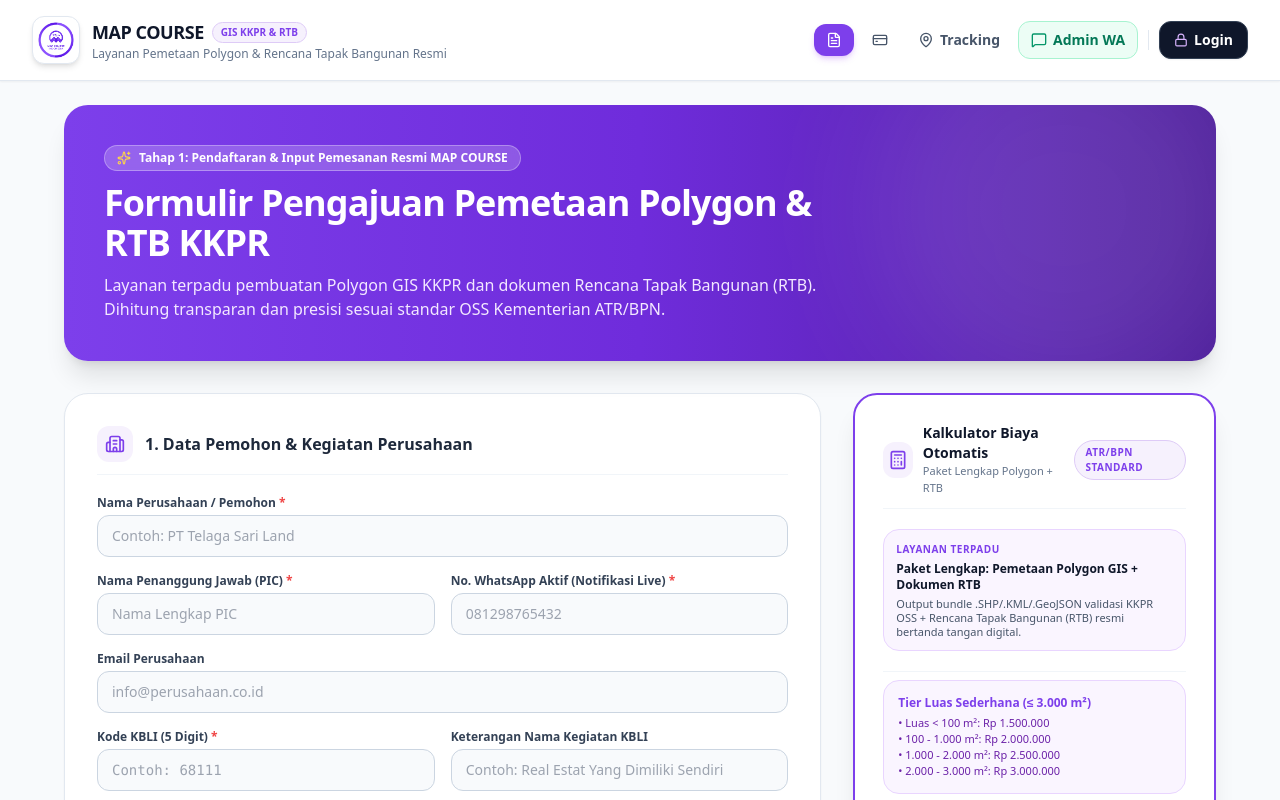
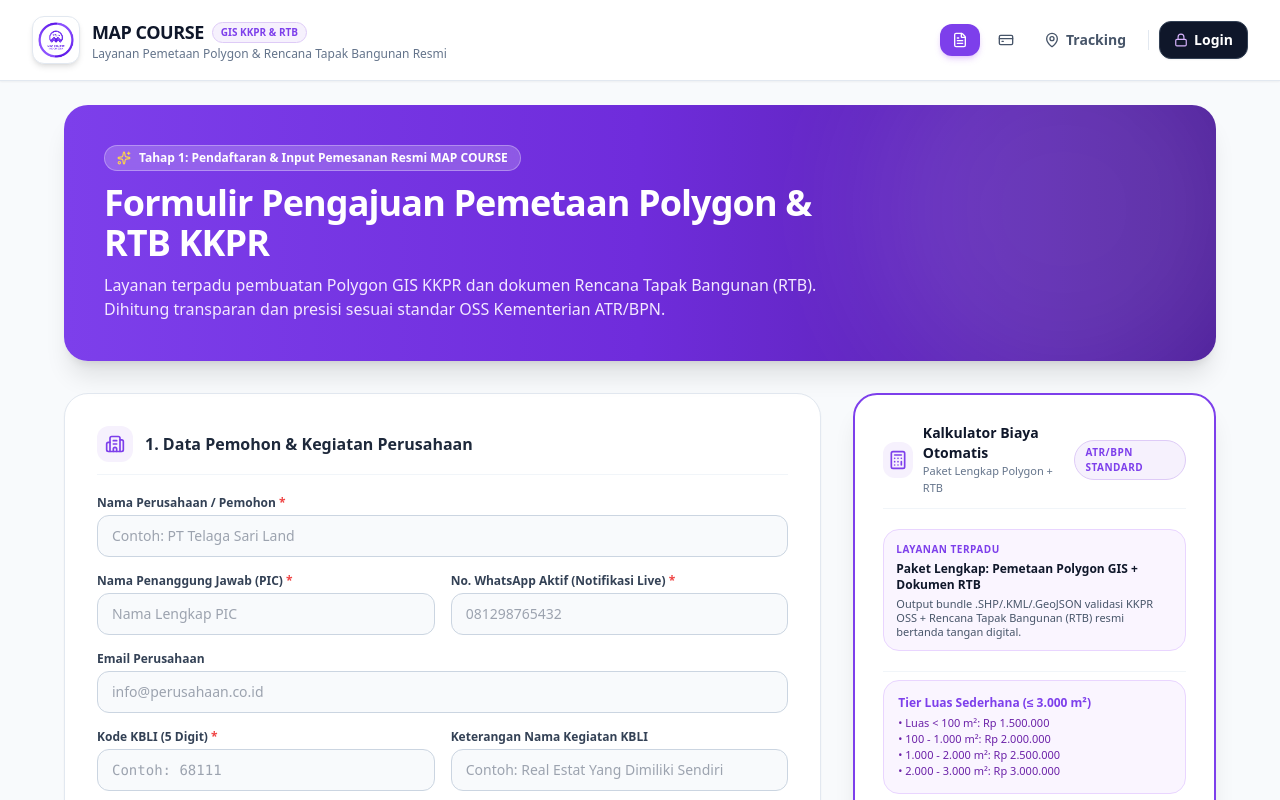
Before and after one commit to mapcourseid/pemesanan, a React (Vite) app: page / in a window 1280 px wide. Shown: the top 800 px of the page. Built offline with nearby package versions, Linux system fonts and the light colour scheme; no server answers; the database is empty.

Commit message:
refactor(navbar): remove admin whatsapp link
Clean up the navigation bar by removing the dedicated WhatsApp admin contact link.

```diff
--- a/src/components/Navbar.tsx
+++ b/src/components/Navbar.tsx
@@ -6,9 +6,7 @@ import {
   Layers,
   Lock,
   LogOut,
-  MessageSquare,
 } from 'lucide-react';
-import { ADMIN_WHATSAPP_URL, ADMIN_WHATSAPP_NUMBER } from '../config/constants';
 
 interface NavbarProps {
   activeTab: 'order' | 'payment' | 'tracking' | 'internal';
@@ -103,18 +101,6 @@ export const Navbar: React.FC<NavbarProps> = ({
               <span className="hidden sm:inline">Tracking</span>
             </button>
 
-            {/* Admin WhatsApp Link */}
-            <a
-              href={ADMIN_WHATSAPP_URL}
-              target="_blank"
-              rel="noopener noreferrer"
-              title={`Hubungi Admin WhatsApp (${ADMIN_WHATSAPP_NUMBER})`}
-              className="flex items-center gap-1.5 px-2.5 sm:px-3 py-2 rounded-xl text-xs sm:text-sm font-bold text-emerald-700 bg-emerald-50 hover:bg-emerald-100 border border-emerald-200 transition"
-            >
-              <MessageSquare className="w-4 h-4 text-emerald-600" />
-              <span className="hidden md:inline">Admin WA</span>
-            </a>
-
             {/* Separator */}
             <div className="h-5 w-px bg-slate-200 mx-0.5 sm:mx-1" />
 
```
